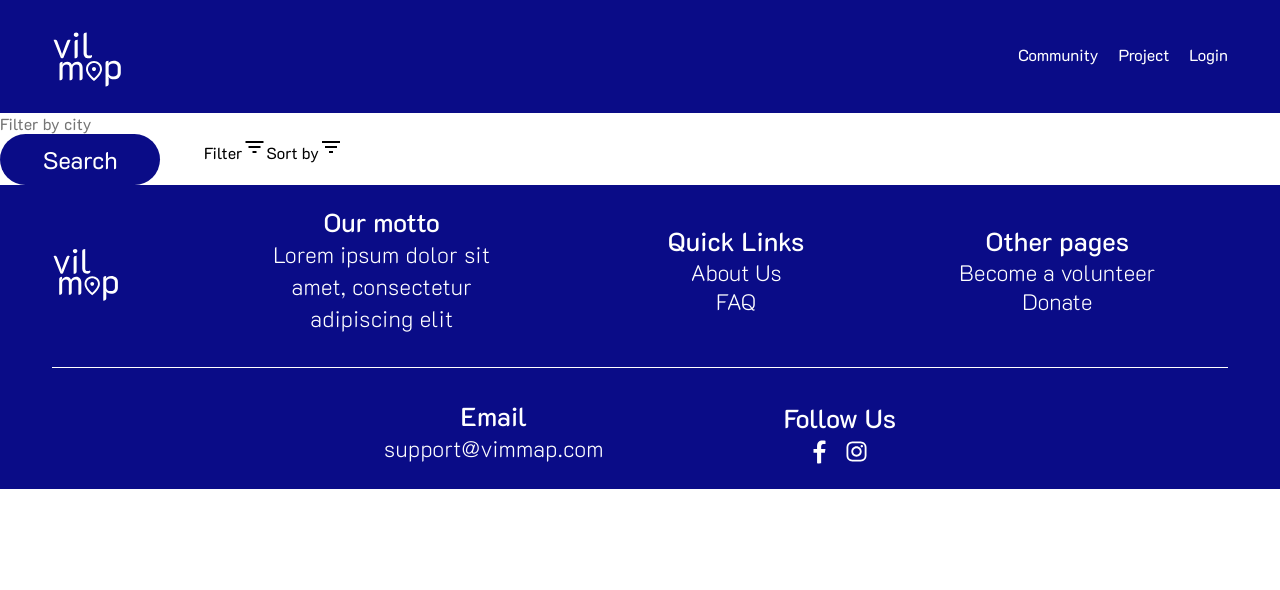
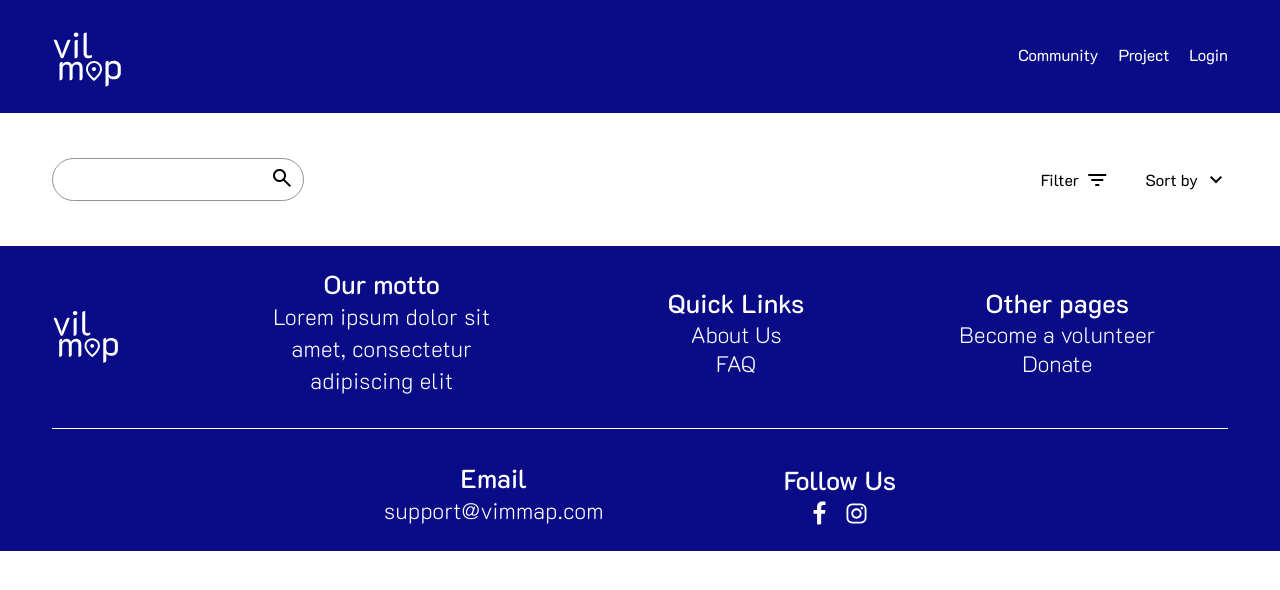
Before and after one commit to Vilnius-Historical-Map/vilmap-frontend, a React (Vite) app: page /map in a window 1280 px wide. Shown: the top 590 px of the page. Built offline with nearby package versions, Linux system fonts and the light colour scheme.

Commit message:
feat: orientation done

```diff
--- a/index.html
+++ b/index.html
@@ -11,9 +11,10 @@
     />
 
     <link
-      href="https://fonts.googleapis.com/css2?family=Material+Symbols+Outlined:opsz,wght,FILL,GRAD@20..48,100..700,0..1,-50..200&text=filter_list"
+      href="https://fonts.googleapis.com/css2?family=Material+Symbols+Outlined:opsz,wght,FILL,GRAD@24,400,0,0"
       rel="stylesheet"
     />
+
     <meta name="viewport" content="width=device-width, initial-scale=1.0" />
     <title>Vilmap</title>
   </head>
--- a/package.json
+++ b/package.json
@@ -10,6 +10,7 @@
     "preview": "vite preview"
   },
   "dependencies": {
+    "@material-icons/svg": "^1.0.33",
     "react": "^19.1.1",
     "react-dom": "^19.1.1",
     "react-router": "^7.8.2",
--- a/src/features/pages/mapPage/mapPage.component.tsx
+++ b/src/features/pages/mapPage/mapPage.component.tsx
@@ -8,14 +8,14 @@ export const MapPage = () => {
       <div className={styles.mapPage__wrapper}>
          <SearchForm />
         <div className={styles.mapPage__orientation}>
-          <button>
+          <button className={styles.mapPage__option}>
             Filter
             <span className="material-symbols-outlined"> filter_list</span>
           </button>
 
-          <button>
+          <button className={styles.mapPage__option}>
             Sort by
-            <span className="material-symbols-outlined"> filter_list</span>
+            <span className="material-symbols-outlined"> keyboard_arrow_down</span>
           </button>
 
         </div>
--- a/src/features/pages/mapPage/mapPage.module.scss
+++ b/src/features/pages/mapPage/mapPage.module.scss
@@ -1,7 +1,24 @@
 .mapPage {
 &__wrapper {
+  display: flex;
+  flex-direction: row;
+  justify-content: space-between;
+  align-items: center;
+  width: 100%;
+  padding: 2.8125rem 3.25rem;
+}
+
+&__orientation {
+    display: flex;
+    justify-content: space-between;
+    gap: 2.2rem;
+    max-width: 11.7rem;
+    width: 100%;
+}
+&__option{
     display: flex;
     flex-direction: row;
     align-items: center;
+    gap: 0.375rem;
 }
 }
--- a/src/styles/index.scss
+++ b/src/styles/index.scss
@@ -2,6 +2,8 @@
 
   --primary-color: #0A0C87;
   --secondary-color:#ffffff;
+  --error-color:#ed0202;
+  --search-border-color: #949191;
 
   /*Buttons*/
   --hover-color-primary: rgb(4, 10, 88);
--- a/src/ui/search/search.component.tsx
+++ b/src/ui/search/search.component.tsx
@@ -1,23 +1,18 @@
-import { Button } from '@ui/button/button';
 import styles from './search.module.scss';
 
 import { useState } from "react";
 
 export  const SearchForm = () => {
-  const [city, setCity] = useState("");
+  const [input, setInput] = useState("");
   const [submitted, setSubmitted] = useState(false);
 
   const onFormSubmit = (e: React.FormEvent<HTMLFormElement>) => {
     e.preventDefault();
     setSubmitted(true);
-
-    if (city.trim().length >= 3) {
-      console.log("Search city:", city);
-    }
   };
 
   const onClearFilters = () => {
-    setCity("");
+    setInput("");
     setSubmitted(false);
   };
 
@@ -25,26 +20,26 @@ export  const SearchForm = () => {
     console.log("Input focused");
   };
 
-  const isInvalid = submitted && city.trim().length > 0 && city.trim().length < 3;
+  const isInvalid = submitted && input.trim().length > 0 && input.trim().length < 3;
 
   return (
-    <section>
+    <section className={styles.search}>
       <form onSubmit={onFormSubmit}>
         <div className={styles.row}>
           <input
             type="text"
-            placeholder="Filter by city"
+            aria-placeholder="Search by event or location"
             id="cityInput"
-            value={city}
-            onChange={(e) => setCity(e.target.value)}
+            value={input}
+            onChange={(e) => setInput(e.target.value)}
             onFocus={onInputFocus}
             aria-describedby="cityError"
             aria-invalid={isInvalid}
             aria-label="Enter city name to filter by location."
           />
 
-          {city && (
-            <div className="clear-filter">
+          {input ? (
+            <div className={styles.clearFilter}>
               <button
                 type="button"
                 onClick={onClearFilters}
@@ -53,22 +48,21 @@ export  const SearchForm = () => {
                 <span className={styles.clearBtn}>×</span>
               </button>
             </div>
-          )}
+          ):  <div className={styles.searchFilter}>
+            <span className="material-symbols-outlined">search</span>
+            </div>}
         </div>
 
-        <Button type="submit" className={styles.primary}>
-          Search
-        </Button>
       </form>
 
       <div
-        className="error"
-        id="cityError"
+        className={styles.error}
+        id="inputError"
         aria-live="assertive"
         aria-atomic="true"
       >
-        {submitted && city.trim().length > 0 && city.trim().length < 3 && (
-          <>City name must be at least 3 characters long.</>
+        {submitted && input.trim().length > 0 && input.trim().length < 3 && (
+          <>Input must be at least 3 characters long.</>
         )}
       </div>
     </section>
--- a/src/ui/search/search.module.scss
+++ b/src/ui/search/search.module.scss
@@ -0,0 +1,70 @@
+form {
+  display: flex;
+  flex-direction: row;
+  align-items: center;
+  gap: 0.625rem;
+
+}
+
+
+.row{
+  position: relative;
+  display: inline-block;
+  width: 100%;
+  max-width: 37.5rem;
+}
+
+.row input[type="text"] {
+  width: 100%;
+  padding: 0.625rem 2.25rem 0.625rem 0.625rem;
+  border: solid 0.0625rem var(--search-border-color);
+  border-radius: 3.75rem;
+  box-sizing: border-box;
+
+  &:focus-visible {
+  outline: none;
+  transition: all 0.3s ease-in-out;
+  box-shadow: 0 0 0 0.1875rem #ffffff, 0 0 0 0.375rem var(--primary-color);
+  border-radius: 0.25rem;
+  }
+
+  &[aria-invalid="true"]{
+    border-color: var(--error-color);
+  }
+}
+
+.clearFilter, .searchFilter {
+  position: absolute;
+  top: 50%;
+  right: 0.625rem;
+  transform: translateY(-50%);
+  cursor: pointer;
+
+}
+
+.clearFilter button {
+  background: none;
+  border: none;
+  padding: 0.5rem;
+  border-radius: 0.25rem;
+  cursor: pointer;
+
+  &:focus-visible {
+    outline: none;
+    transition: all 0.3s ease-in-out;
+    box-shadow: 0 0 0 0.1875rem #ffffff, 0 0 0 0.375rem var(--tertiary-color);
+    border-radius: 0.25rem;
+  }
+
+  &:hover {
+    background-color: rgba(0, 0, 0, 0.05);
+  }
+}
+
+.clear-btn {
+  font-size: 1.125rem;
+  color: #424242e3;
+  display: flex;
+  align-items: center;
+  justify-content: center;
+}
```
Also changed, not shown: 1 other file (tests, documents, lock files or other folders).
